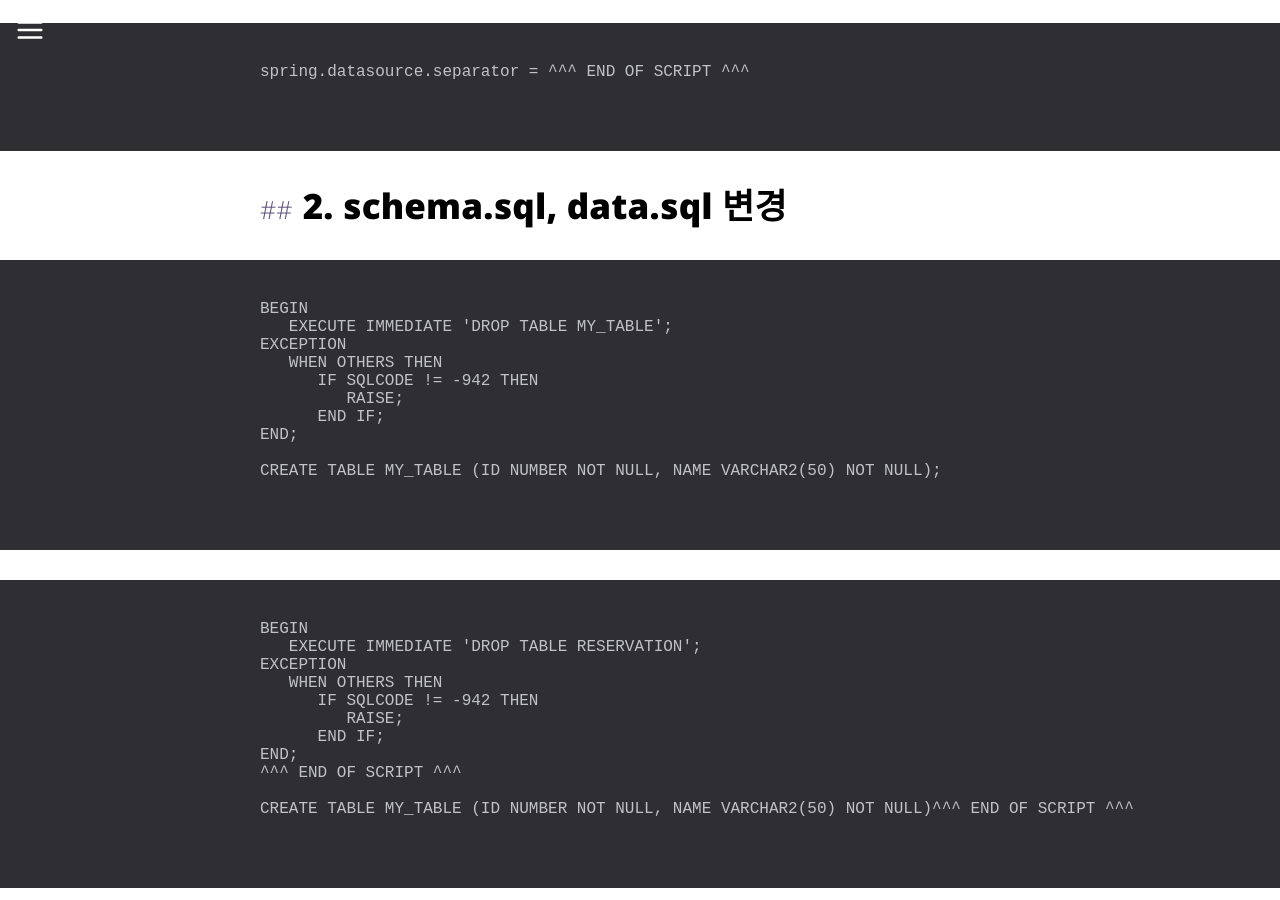
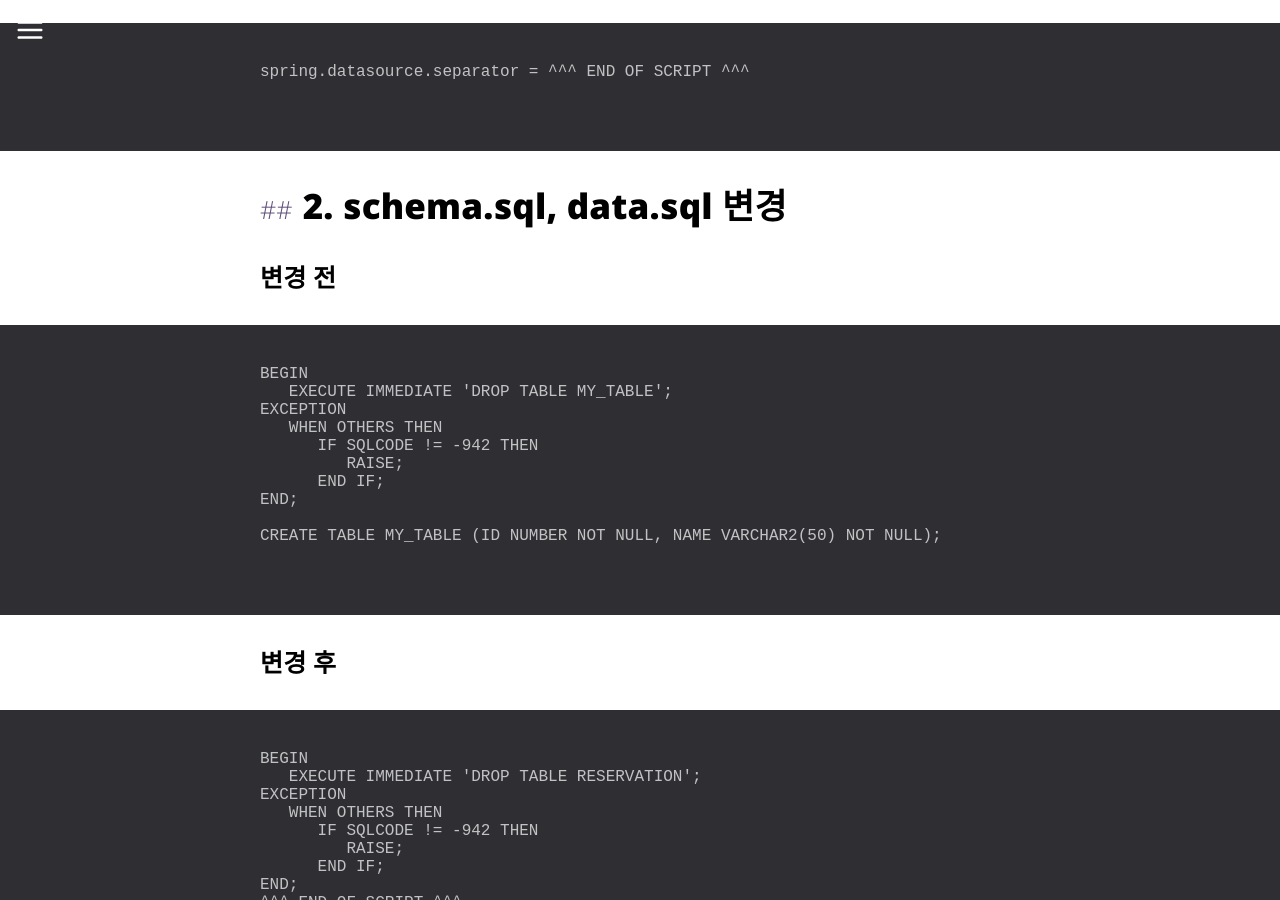
Before and after one commit to rainofpainki/rainofpainki.github.io, a Jekyll site: the page built from _posts/2023-05-10-plsql-oracle-schema.md, in a window 1280 px wide and 900 px high, scrolled down 1738 px. Built offline with Jekyll 4.4.1, drawn with Linux system fonts in a browser that asks for light colours; comment, search, counter and statistics services are not loaded.

Commit message:
chore: 내용 추가

````diff
--- a/_posts/2023-05-10-plsql-oracle-schema.md
+++ b/_posts/2023-05-10-plsql-oracle-schema.md
@@ -55,6 +55,8 @@ spring.datasource.separator = ^^^ END OF SCRIPT ^^^
 
 ## 2. schema.sql, data.sql 변경
 
+### 변경 전
+
 ```
 BEGIN
    EXECUTE IMMEDIATE 'DROP TABLE MY_TABLE';
@@ -67,6 +69,8 @@ END;
 
 CREATE TABLE MY_TABLE (ID NUMBER NOT NULL, NAME VARCHAR2(50) NOT NULL);
 ```
+
+### 변경 후
 
 ```
 BEGIN
````
